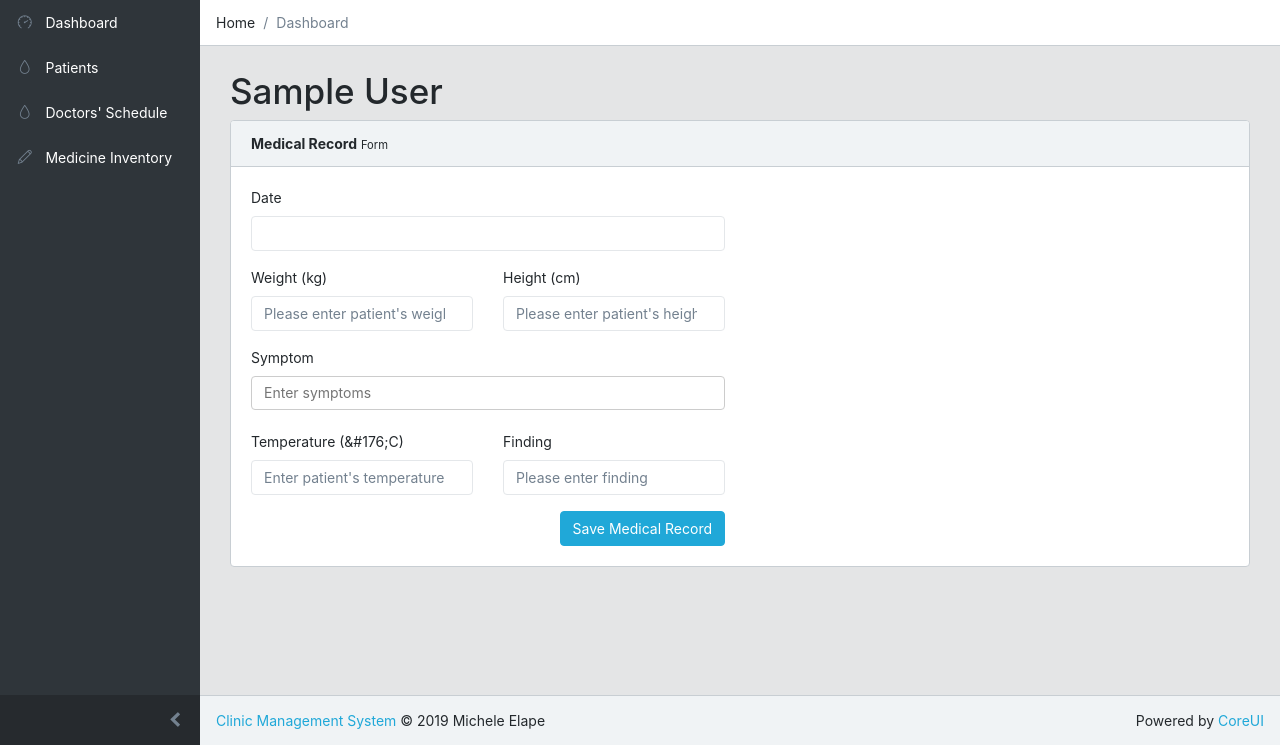
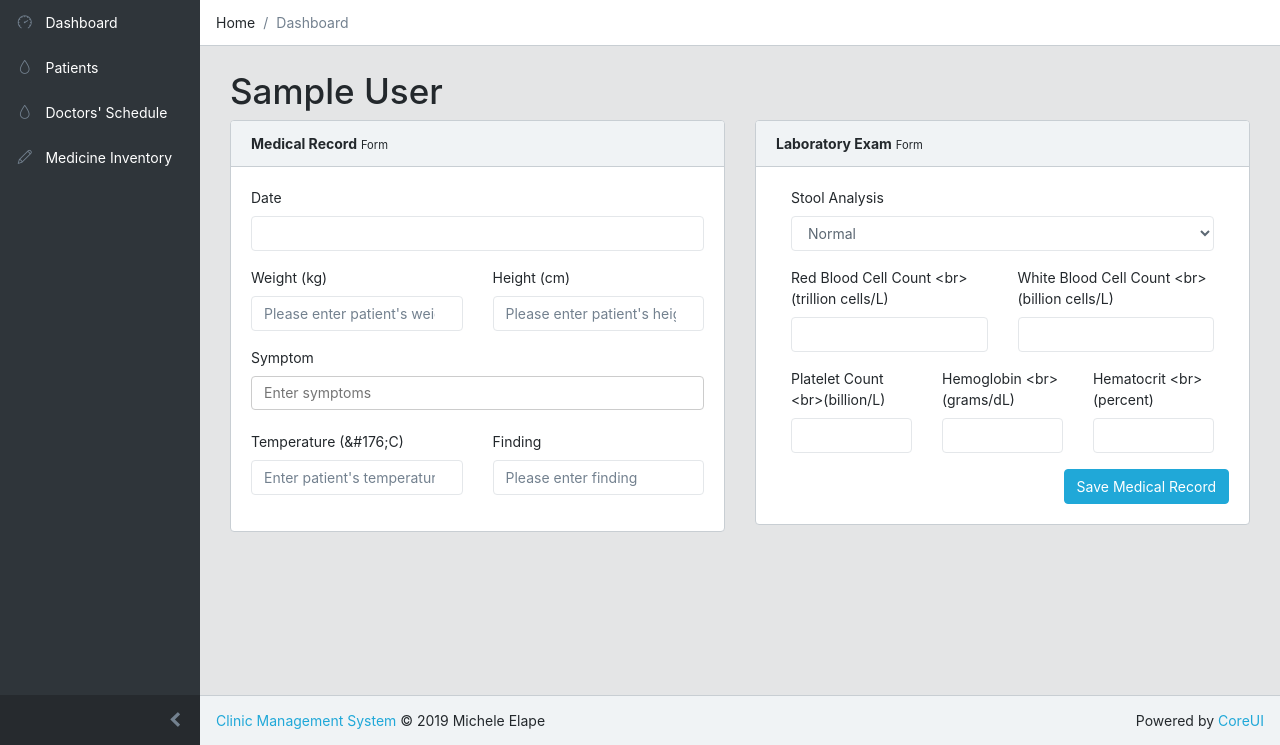
Before and after one commit to rcpelisco/ClinicManagementSystem, a Flask app: page /medical_records/1/create in a window 1280 px wide. Shown: the part 55-800 px from the top of the page. Run offline with Flask 2, Linux system fonts and the light colour scheme; tables that the repository leaves empty hold one stand-in row (values such as "Sample post"); some libraries are stand-ins or nearby versions.

Commit message:
added medical_records

```diff
--- /dev/null
+++ b/cms/lab_exams/forms.py
@@ -0,0 +1,23 @@
+from flask_wtf import FlaskForm
+from wtforms import StringField, SubmitField, IntegerField, SelectField
+from wtforms.fields.html5 import DateTimeField
+from wtforms.validators import DataRequired, Length
+from wtforms.widgets import HiddenInput
+from cms.models import LabExam
+
+class CreateLabExamForm(FlaskForm):
+    stool_analysis = SelectField('Stool Analysis',
+        choices=[('normal', 'Normal'), ('abnormal', 'Abnormal')])
+
+class EditLabExamForm(CreateLabExamForm):
+    id = IntegerField(widget=HiddenInput())
+
+class CreateCBCExamForm(FlaskForm):
+    red_blood_cell_count = StringField('Red Blood Cell Count <br>(trillion cells/L)')
+    white_blood_cell_count = StringField('White Blood Cell Count <br>(billion cells/L)')
+    platelet_count = StringField('Platelet Count <br>(billion/L)')
+    hemoglobin = StringField('Hemoglobin <br>(grams/dL)')
+    hematocrit = StringField('Hematocrit <br>(percent)')
+
+class EditCBCExamForm(CreateCBCExamForm):
+    id = IntegerField(widget=HiddenInput())
--- a/cms/medical_records/routes.py
+++ b/cms/medical_records/routes.py
@@ -2,10 +2,13 @@ from flask import Blueprint, render_template, redirect, url_for, request, jsonif
 from cms import db
 from datetime import datetime
 from flask_login import current_user
+from cms.models import CBCExam, LabExam
 from cms.models import MedicalRecordSchema
 from cms.models import MedicalRecord, Patient, Symptom, Findings
 from cms.medical_records.forms import EditMedicalRecordForm
 from cms.medical_records.forms import CreateMedicalRecordForm
+from cms.lab_exams.forms import CreateCBCExamForm, EditCBCExamForm
+from cms.lab_exams.forms import CreateLabExamForm, CreateLabExamForm
 
 medical_records = Blueprint('medical_records', __name__)
 
@@ -30,6 +33,8 @@ def view(medical_record):
 @medical_records.route('/<patient>/create', methods=['GET', 'POST'])
 def create(patient):
     form = CreateMedicalRecordForm()
+    lab_exam_form = CreateLabExamForm()
+    cbc_exam_form = CreateCBCExamForm()
     symptoms = Symptom.query.with_entities(Symptom.symptom).distinct().all()
     form.symptom.choices = [(symptom.symptom, symptom.symptom)
         for symptom in symptoms]
@@ -57,8 +62,24 @@ def create(patient):
             symptom = Symptom(medical_record_id=medical_record.id, symptom=data)
             db.session.add(symptom)
         db.session.commit()
+        if lab_exam_form.validate_on_submit() and\
+            cbc_exam_form.validate_on_submit():
+            cbc_exam = CBCExam(
+                red_blood_cell_count=cbc_exam_form.red_blood_cell_count.data,
+                white_blood_cell_count=cbc_exam_form.white_blood_cell_count.data,
+                platelet_count=cbc_exam_form.platelet_count.data,
+                hemoglobin=cbc_exam_form.hemoglobin.data,
+                hematocrit=cbc_exam_form.hematocrit.data)
+            db.session.add(cbc_exam)
+            db.session.commit()
+            lab_exam = LabExam(cbc_exam_id=cbc_exam.id,
+                medical_record_id=medical_record.id,
+                stool_exam=lab_exam_form.stool_analysis.data)
+            db.session.add(lab_exam)
+            db.session.commit()
         return redirect(url_for('patients.view', patient=patient.id))
     return render_template('medical_records/create.html', form=form,
+        lab_exam_form=lab_exam_form, cbc_exam_form=cbc_exam_form,
         patient=patient, symptoms=symptoms)
 
 @medical_records.route('/<medical_record>/edit', methods=['GET', 'POST'])
@@ -68,6 +89,12 @@ def edit(medical_record):
     medical_record_schema = MedicalRecordSchema()
     output = medical_record_schema.dump(medical_record).data
     form = EditMedicalRecordForm(obj = medical_record)
+    lab_exam = LabExam.query\
+        .filter(LabExam.medical_record_id==medical_record.id).first()
+    print(lab_exam.id)
+    lab_exam_form = CreateLabExamForm(obj = lab_exam)
+    cbc_exam = CBCExam.query.get(lab_exam.cbc_exam_id)
+    cbc_exam_form = CreateCBCExamForm(obj = cbc_exam)
     if form.validate_on_submit():
         findings = (Findings.query
             .filter(Findings.findings == form.finding.data).first())
@@ -89,6 +116,18 @@ def edit(medical_record):
             symptom = Symptom(medical_record_id=medical_record.id, symptom=data)
             db.session.add(symptom)
         db.session.commit()
+        if lab_exam_form.validate_on_submit() and\
+            cbc_exam_form.validate_on_submit():
+            cbc_exam.red_blood_cell_count=cbc_exam_form.red_blood_cell_count.data
+            cbc_exam.white_blood_cell_count=cbc_exam_form.white_blood_cell_count.data
+            cbc_exam.platelet_count=cbc_exam_form.platelet_count.data
+            cbc_exam.hemoglobin=cbc_exam_form.hemoglobin.data
+            cbc_exam.hematocrit=cbc_exam_form.hematocrit.data
+            db.session.commit()
+            lab_exam.cbc_exam_id=cbc_exam.id
+            lab_exam.medical_record_id=medical_record.id
+            lab_exam.stool_exam=lab_exam_form.stool_analysis.data
+            db.session.commit()
         return redirect(url_for('patients.view', patient=patient.id))
     form.date.data = datetime.strftime(medical_record.date, '%Y-%m-%d %H:%M %p')
     form.weight.data = float(medical_record.weight)
@@ -99,6 +138,7 @@ def edit(medical_record):
     form.symptom.data = [symptom.symptom for symptom in medical_record.symptoms]
     form.finding.data = medical_record.findings.findings
     return render_template('medical_records/edit.html',
+        lab_exam_form=lab_exam_form, cbc_exam_form=cbc_exam_form,
         medical_record=medical_record, form=form)
 
 @medical_records.route('/<medical_record>/pay', methods=['GET'])
--- a/cms/templates/medical_records/create.html
+++ b/cms/templates/medical_records/create.html
@@ -10,21 +10,21 @@
     <h1>{{ patient.first_name }} {{ patient.last_name }}</h1>
   </div>
 </div>
+{% if form.errors %}
+  {{ form.errors }}
+{% endif %}
+<form action="{{ url_for('medical_records.create',
+  patient=patient.id) }}" method="post">
 <div class="row">
-  <div class="col-sm-12">
+    <div class="col-sm-6">
       <div class="card">
         <div class="card-header">
           <strong>Medical Record</strong>
           <small>Form</small>
         </div>
         <div class="card-body">
-        {% if form.errors %}
-          {{ form.errors }}
-        {% endif %}
-        <form action="{{ url_for('medical_records.create',
-          patient=patient.id) }}" method="post">
           <div class="row">
-            <div class="col-md-6">
+            <div class="col-md-12">
               {{ form.hidden_tag() }}
               <div class="form-group">
                 {{ form.date.label }}
@@ -55,22 +55,59 @@
                   placeholder="Enter patient's temperature") }}
                 </div>
                 <div class="form-group col-sm-6">
-                  <label for="last_name">Finding</label>
+                  {{ form.finding.label }}
                   {{ form.finding(class="form-control",
                     placeholder="Please enter finding") }}
                 </div>
               </div>
-              {{ form.submit(class="btn btn-primary pull-right") }}
-            </div>
-            <div class="col-md-6">
-
-            </div>
-          </div>
-        </form>
             </div>
           </div>
         </div>
       </div>
+    </div>
+    <div class="col-sm-6">
+      <div class="card">
+        <div class="card-header">
+          <strong>Laboratory Exam</strong>
+          <small>Form</small>
+        </div>
+        <div class="card-body">
+          <div class="col-md-12">
+            <div class="form-group">
+              {{ lab_exam_form.stool_analysis.label }}
+              {{ lab_exam_form.stool_analysis(class="form-control") }}
+            </div>
+            <div class="row">
+              <div class="form-group col-md-6">
+                {{ cbc_exam_form.red_blood_cell_count.label }}
+                {{ cbc_exam_form.red_blood_cell_count(class="form-control") }}
+              </div>
+              <div class="form-group col-md-6">
+                {{ cbc_exam_form.white_blood_cell_count.label }}
+                {{ cbc_exam_form.white_blood_cell_count(class="form-control") }}
+              </div>
+            </div>
+            <div class="row">
+              <div class="form-group col-md-4">
+                {{ cbc_exam_form.platelet_count.label }}
+                {{ cbc_exam_form.platelet_count(class="form-control") }}
+              </div>
+              <div class="form-group col-md-4">
+                {{ cbc_exam_form.hemoglobin.label }}
+                {{ cbc_exam_form.hemoglobin(class="form-control") }}
+              </div>
+              <div class="form-group col-md-4">
+                {{ cbc_exam_form.hematocrit.label }}
+                {{ cbc_exam_form.hematocrit(class="form-control") }}
+              </div>
+            </div>
+          </div>
+          {{ form.submit(class="btn btn-primary pull-right") }}
+        </div>
+      </div>
+    </div>
+  </div>
+</form>
 {% endblock content %}
 
 {% block javascript %}
```
Also changed, not shown: cms/__init__.py (+6 -4 lines), cms/dashboard/routes.py (+44 -1 lines), cms/lab_exams/routes.py (added, +14 -0 lines), cms/models.py (+20 -4 lines), cms/templates/medical_records/edit.html (+56 -11 lines), cms/lab_exams/__init__.py (added). Lines whose indentation alone changed are shown as unchanged.
